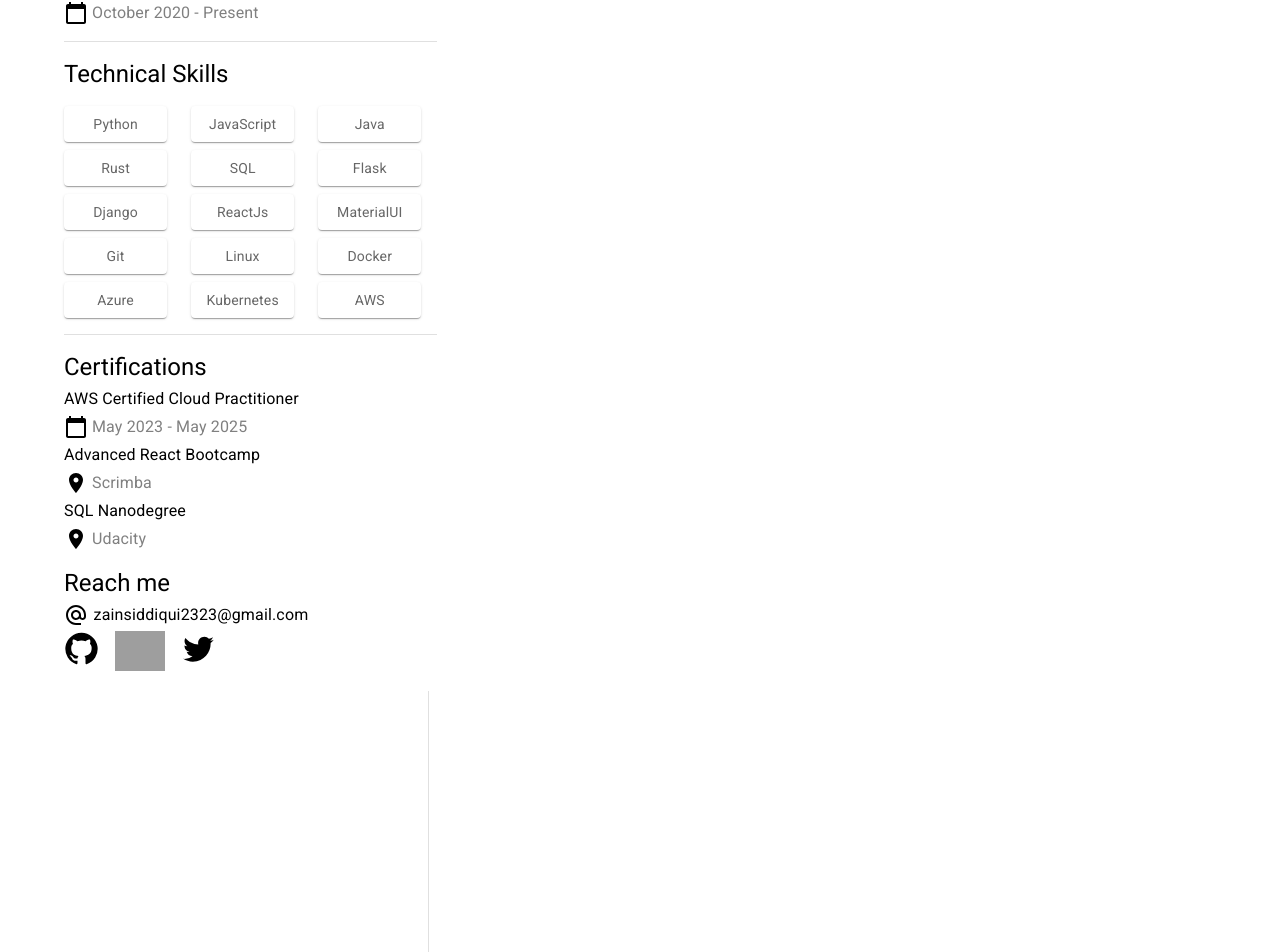
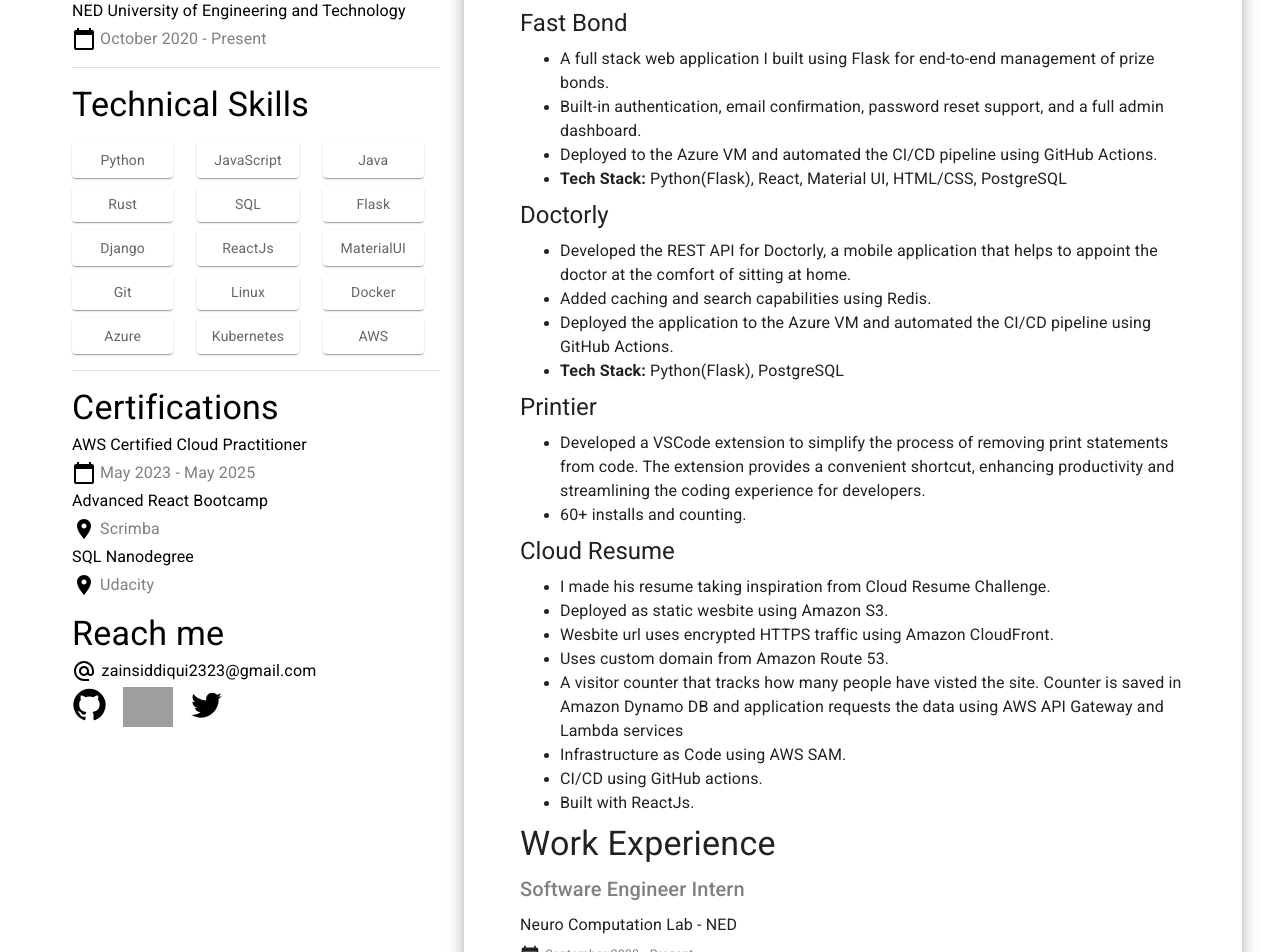
Before and after one commit to zain2323/Cloud-Resume-Challenge, a React (Vite) app: page / in a window 1280 px wide. Shown: the part 293-1245 px from the top of the page. Built offline with nearby package versions, Linux system fonts and the light colour scheme; grey boxes are pictures that could not be loaded.

Commit message:
added projects section

```diff
--- /dev/null
+++ b/src/components/Projects.jsx
@@ -0,0 +1,212 @@
+import React from "react";
+import {
+  Typography,
+  Stack,
+  Divider,
+  Grid,
+  Paper,
+  styled,
+  Box,
+  Link,
+} from "@mui/material";
+import CalendarTodayIcon from "@mui/icons-material/CalendarToday";
+
+export default function Project() {
+  return (
+    <Box
+      sx={{
+        "& > :not(style)": {
+          m: 1,
+          width: "95%",
+        },
+      }}
+    >
+      <Paper elevation={10} sx={{ p: 4 }}>
+        <Stack spacing={1} sx={{ m: 3, mt: 1 }}>
+          <Typography variant="h4">Projects</Typography>
+          <Stack spacing={1}>
+            <Link
+              variant="h5"
+              underline="hover"
+              href="https://github.com/zain2323/prizebond-api"
+              color="inherit"
+            >
+              Fast Bond
+            </Link>
+            <ul>
+              <li>
+                <Typography variant="body1">
+                  A full stack web application I built using Flask for
+                  end-to-end management of prize bonds.
+                </Typography>
+              </li>
+              <li>
+                <Typography variant="body1">
+                  Built-in authentication, email conﬁrmation, password reset
+                  support, and a full admin dashboard.
+                </Typography>
+              </li>
+              <li>
+                <Typography variant="body1">
+                  Deployed to the Azure VM and automated the CI/CD pipeline
+                  using GitHub Actions.
+                </Typography>
+              </li>
+              <li>
+                <Typography variant="body1">
+                  <b>Tech Stack: </b>Python(Flask), React, Material UI,
+                  HTML/CSS, PostgreSQL
+                </Typography>
+              </li>
+            </ul>
+          </Stack>
+          <Stack spacing={1}>
+            <Link
+              variant="h5"
+              underline="hover"
+              href="https://github.com/zain2323/docterlyapi"
+              color="inherit"
+            >
+              Doctorly
+            </Link>
+            <ul>
+              <li>
+                <Typography variant="body1">
+                  Developed the REST API for Doctorly, a mobile application that
+                  helps to appoint the doctor at the comfort of sitting at home.
+                </Typography>
+              </li>
+              <li>
+                <Typography variant="body1">
+                  Added caching and search capabilities using Redis.
+                </Typography>
+              </li>
+              <li>
+                <Typography variant="body1">
+                  Deployed the application to the Azure VM and automated the
+                  CI/CD pipeline using GitHub Actions.
+                </Typography>
+              </li>
+              <li>
+                <Typography variant="body1">
+                  <b>Tech Stack: </b>Python(Flask), PostgreSQL
+                </Typography>
+              </li>
+            </ul>
+          </Stack>
+          <Stack spacing={1}>
+            <Link
+              variant="h5"
+              underline="hover"
+              href="https://github.com/zain2323/printier"
+              color="inherit"
+            >
+              Printier
+            </Link>
+            <ul>
+              <li>
+                <Typography variant="body1">
+                  Developed a VSCode extension to simplify the process of
+                  removing print statements from code. The extension provides a
+                  convenient shortcut, enhancing productivity and streamlining
+                  the coding experience for developers.
+                </Typography>
+              </li>
+              <li>
+                <Typography variant="body1">
+                  60+ installs and counting.
+                </Typography>
+              </li>
+            </ul>
+          </Stack>
+          <Stack spacing={1}>
+            <Link
+              variant="h5"
+              underline="hover"
+              href="https://github.com/zain2323/Cloud-Resume-Challenge"
+              color="inherit"
+            >
+              Cloud Resume
+            </Link>
+            <ul>
+              <li>
+                <Typography variant="body1">
+                  I made his resume taking inspiration from Cloud Resume
+                  Challenge.
+                </Typography>
+              </li>
+              <li>
+                <Typography variant="body1">
+                  Deployed as static wesbite using Amazon S3.
+                </Typography>
+              </li>
+              <li>
+                <Typography variant="body1">
+                  Wesbite url uses encrypted HTTPS traffic using Amazon
+                  CloudFront.
+                </Typography>
+              </li>
+              <li>
+                <Typography variant="body1">
+                  Uses custom domain from Amazon Route 53.
+                </Typography>
+              </li>
+              <li>
+                <Typography variant="body1">
+                  A visitor counter that tracks how many people have visted the
+                  site. Counter is saved in Amazon Dynamo DB and application
+                  requests the data using AWS API Gateway and Lambda services
+                </Typography>
+              </li>
+              <li>
+                <Typography variant="body1">
+                  Infrastructure as Code using AWS SAM.
+                </Typography>
+              </li>
+              <li>
+                <Typography variant="body1">
+                  CI/CD using GitHub actions.
+                </Typography>
+              </li>
+              <li>
+                <Typography variant="body1">Built with ReactJs.</Typography>
+              </li>
+            </ul>
+          </Stack>
+          <Typography variant="h4">Work Experience</Typography>
+          <Stack spacing={1}>
+            <Typography variant="h6" color="gray">
+              Software Engineer Intern
+            </Typography>
+            <Typography variant="body1">Neuro Computation Lab - NED</Typography>
+            <Stack direction="row" spacing={0.7}>
+              <CalendarTodayIcon fontSize="small" />
+              <Typography variant="caption" color="gray">
+                September 2022 - Present
+              </Typography>
+            </Stack>
+            <ul>
+              <li>
+                <Typography variant="body1">
+                  Refactored and optimized the React application having slow
+                  build times and added new features.
+                </Typography>
+              </li>
+              <li>
+                <Typography variant="body1">
+                  Introduced new features on their existing backend system and
+                  improved the code quality.
+                </Typography>
+              </li>
+              <li>
+                <Typography variant="body1">
+                  Managed deployment on Ubuntu Server and uses technologies such as Nginx, Gunicorn etc.
+                </Typography>
+              </li>
+            </ul>
+          </Stack>
+        </Stack>
+      </Paper>
+    </Box>
+  );
+}
--- a/src/components/SiderBar.jsx
+++ b/src/components/SiderBar.jsx
@@ -49,7 +49,7 @@
   return (
     <>
       <Stack sx={{ mt: 2, mb: 2 }} spacing={0.5}>
-        <Typography variant="h5">Education</Typography>
+        <Typography variant="h4">Education</Typography>
         <Typography variant="body1">
           BE in Computer Systems - 3.7 CPGPA
         </Typography>
@@ -65,7 +65,7 @@
       </Stack>
       <Divider />
       <Box sx={{ mt: 2, mr: 2, mb: 2 }}>
-        <Typography variant="h5">Technical Skills</Typography>
+        <Typography variant="h4">Technical Skills</Typography>
         <Grid
           container
           rowSpacing={1}
@@ -83,7 +83,7 @@
       </Box>
       <Divider />
       <Stack sx={{ mt: 2, mb: 2 }} spacing={0.5}>
-        <Typography variant="h5">Certifications</Typography>
+        <Typography variant="h4">Certifications</Typography>
         <Typography variant="body1">
           AWS Certified Cloud Practitioner
         </Typography>
@@ -109,12 +109,12 @@
         </Stack>
       </Stack>
       <Stack sx={{ mt: 2, mb: 2 }} spacing={0.5}>
-        <Typography variant="h5">Reach me </Typography>
+        <Typography variant="h4">Reach me </Typography>
         <Link color="inherit" underline="hover" variant="body1">
-          <Stack direction="row" spacing={0.7}>
+            <Stack direction="row" spacing={0.7}>
             <AlternateEmailIcon />
-            <Typography variant="body1">zainsiddiqui2323@gmail.com</Typography>
-          </Stack>
+          <Typography variant="body1">zainsiddiqui2323@gmail.com</Typography>
+            </Stack>
         </Link>
         <Stack direction="row" spacing={2}>
           <Link href="https://github.com/zain2323" color="inherit">
--- a/src/components/pages/Resume.jsx
+++ b/src/components/pages/Resume.jsx
@@ -14,11 +14,19 @@
 import Info from "../Info";
 import Header from "../Header";
 import SideBar from "../SiderBar";
+import Project from "../Projects";
 
 export default function Resume() {
   return (
     <>
-      <Container maxWidth="lg" sx={{ mt: 3 }}>
+      <Box
+        sx={{
+          marginLeft: 8,
+          marginRight: 8,
+          marginBottom: 2,
+          marginTop: 5,
+        }}
+      >
         <Header />
         <Divider sx={{ mt: 2 }} />
         <Info />
@@ -27,12 +35,19 @@
           <Grid container spacing={2}>
             <Grid xs={4}>
               <SideBar />
-              <Divider sx={{ ml: 1, mr: 1 }} orientation="vertical" />
+              {/* <Divider sx={{ ml: 1, mr: 1 }} orientation="vertical" /> */}
             </Grid>
-            <Grid xs={8}>Profile Section</Grid>
+            <Grid xs={8}>
+              <Project />
+            </Grid>
           </Grid>
         </Box>
-      </Container>
+        <Center>
+          <Typography mt={2} variant="caption1" color="dark gray">
+            This website has been visited 500 times.
+          </Typography>
+        </Center>
+      </Box>
     </>
   );
 }
```
